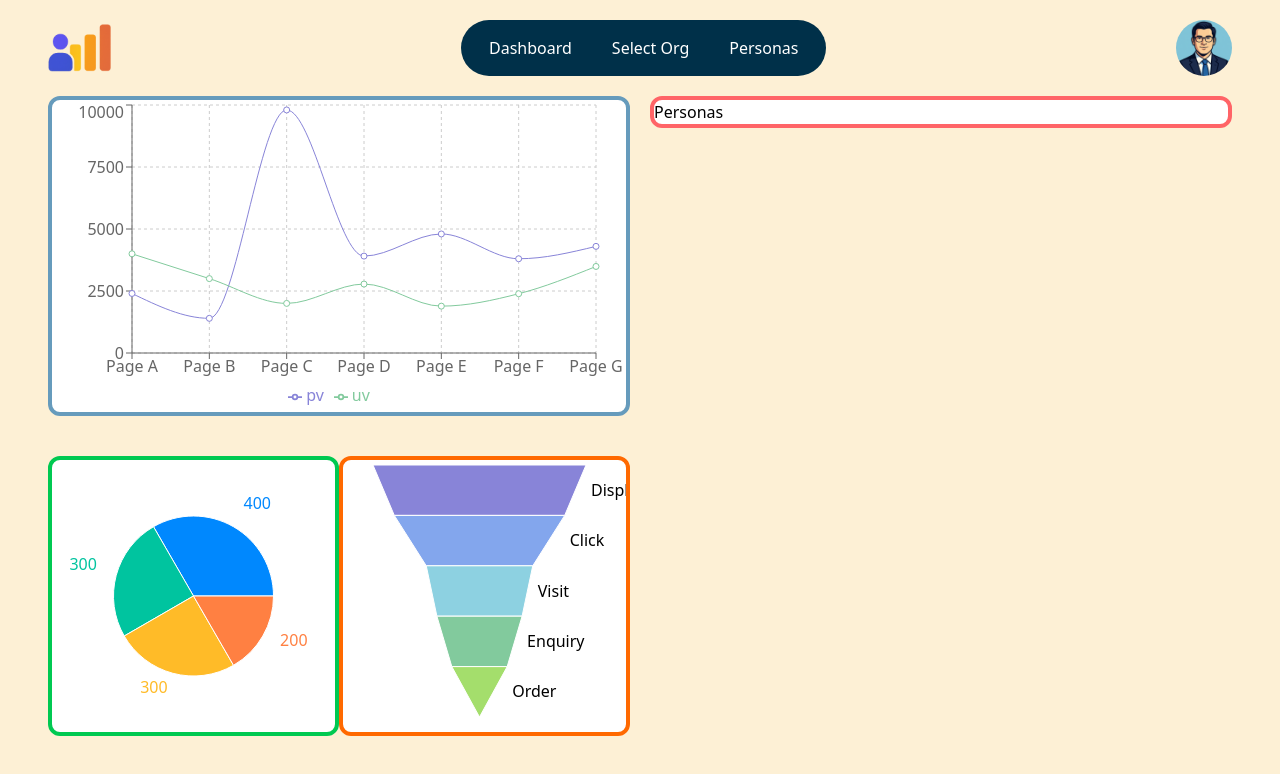
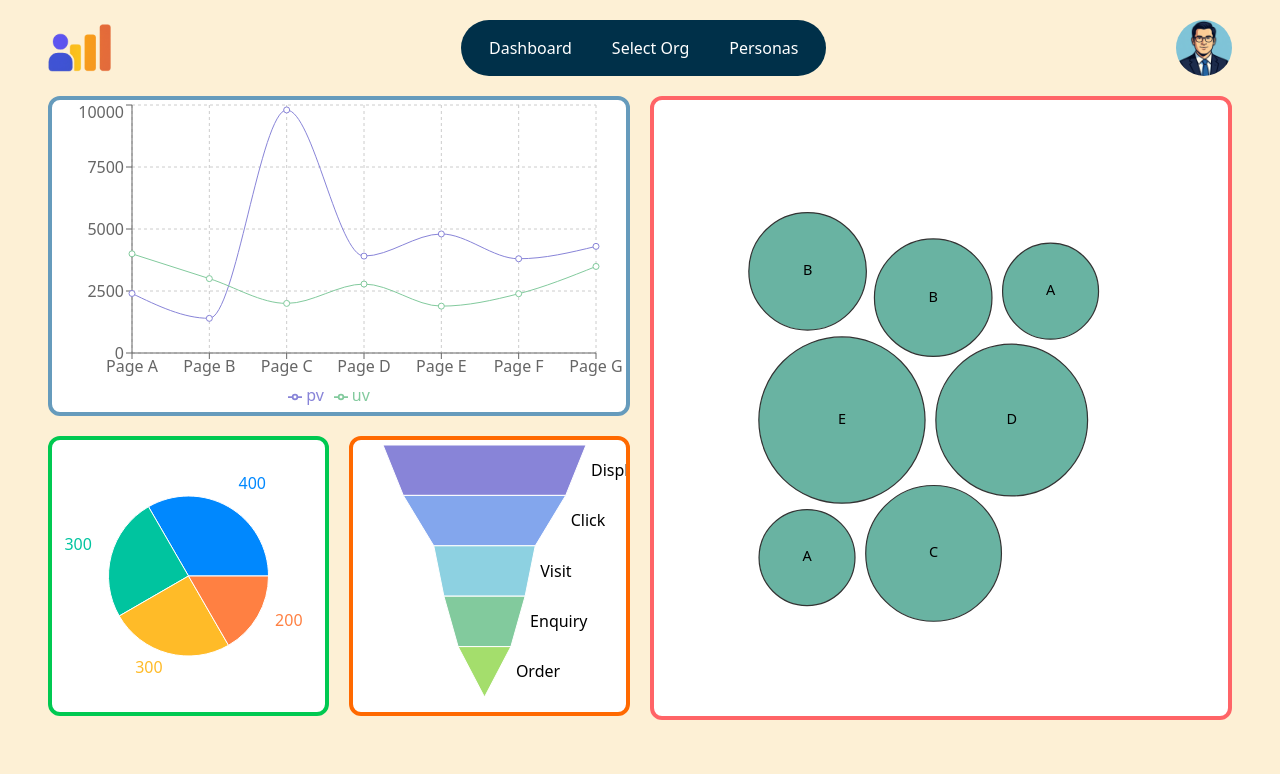
Before and after one commit to leozhengcs/Storm-Hacks-2025, a Next.js app: page /dashboard in a window 1280 px wide. Shown: the top 774 px of the page. Built offline with nearby package versions, Linux system fonts and the light colour scheme.

Commit message:
circle packing added

```diff
--- a/package.json
+++ b/package.json
@@ -11,6 +11,7 @@
   "dependencies": {
     "@google-analytics/data": "^5.2.0",
     "@radix-ui/react-navigation-menu": "^1.2.14",
+    "d3": "^7.9.0",
     "google-auth-library": "^10.4.0",
     "next": "15.5.4",
     "react": "19.1.0",
@@ -21,6 +22,7 @@
   "devDependencies": {
     "@eslint/eslintrc": "^3",
     "@tailwindcss/postcss": "^4",
+    "@types/d3": "^7.4.3",
     "@types/node": "^20",
     "@types/react": "^19",
     "@types/react-dom": "^19",
--- a/src/app/(routes)/dashboard/page.tsx
+++ b/src/app/(routes)/dashboard/page.tsx
@@ -8,9 +8,9 @@ import FunnelGraph from "@/app/components/FunnelGraph"
 export default function Dashboard() {
   return (
     <div className='flex'>
-      <div className="flex flex-col w-full gap-y-10 pr-2.5">
+      <div className="flex flex-col w-full gap-y-5 pr-2.5">
         <LineChart></LineChart>
-        <div className="flex flex-row">
+        <div className="flex flex-row gap-5">
           <PieGraph></PieGraph>
           <FunnelGraph></FunnelGraph>
         </div>
--- a/src/app/components/PersonasGraph.tsx
+++ b/src/app/components/PersonasGraph.tsx
@@ -1,7 +1,75 @@
-export default function PersonasGraph(){
-  return(
-    <div className='border-4 border-red-400 w-full rounded-xl bg-white'>
-      Personas
+"use client";
+import * as d3 from "d3";
+import { useEffect, useRef } from "react";
+
+type NodeData = {
+  name: string;
+  value?: number;
+  children?: NodeData[];
+};
+
+export default function PersonasGraph() {
+  const ref = useRef<SVGSVGElement>(null);
+
+  useEffect(() => {
+    const data: NodeData = {
+      name: "root",
+      children: [
+        { name: "A", value: 10 },
+        { name: "B", value: 15 },
+        { name: "A", value: 10 },
+        { name: "B", value: 15 },
+        { name: "C", value: 20 },
+        { name: "D", value: 25 },
+        { name: "E", value: 30 },
+      ],
+    };
+
+    const width = 400;
+    const height = 400;
+
+    const svg = d3.select(ref.current);
+    svg.selectAll("*").remove();
+
+    const root = d3
+      .hierarchy<NodeData>(data)
+      .sum(d => d.value ?? 0)
+      .sort((a, b) => (b.value ?? 0) - (a.value ?? 0));
+
+    const pack = d3.pack<NodeData>().size([width, height]).padding(10);
+    const packedRoot = pack(root);
+    const nodes = packedRoot.children ?? [];
+
+    svg
+      .selectAll("circle")
+      .data(nodes)
+      .join("circle")
+      .attr("cx", d => d.x)
+      .attr("cy", d => d.y)
+      .attr("r", d => d.r)
+      .attr("fill", "#69b3a2")
+      .attr("stroke", "#333");
+
+    svg
+      .selectAll("text")
+      .data(nodes)
+      .join("text")
+      .attr("x", d => d.x)
+      .attr("y", d => d.y)
+      .attr("text-anchor", "middle")
+      .attr("dominant-baseline", "middle")
+      .attr("font-size", "12px")
+      .text(d => d.data.name);
+  }, []);
+
+  return (
+    <div className="border-4 border-red-400 w-full h-[78vh] rounded-xl bg-white flex justify-center p-4">
+      <svg
+        ref={ref}
+        viewBox="0 0 450 400"
+        className="w-full h-full"
+        preserveAspectRatio="xMidYMid meet"
+      ></svg>
     </div>
   );
 }
```
Also changed, not shown: 1 other file (tests, documents, lock files or other folders).
